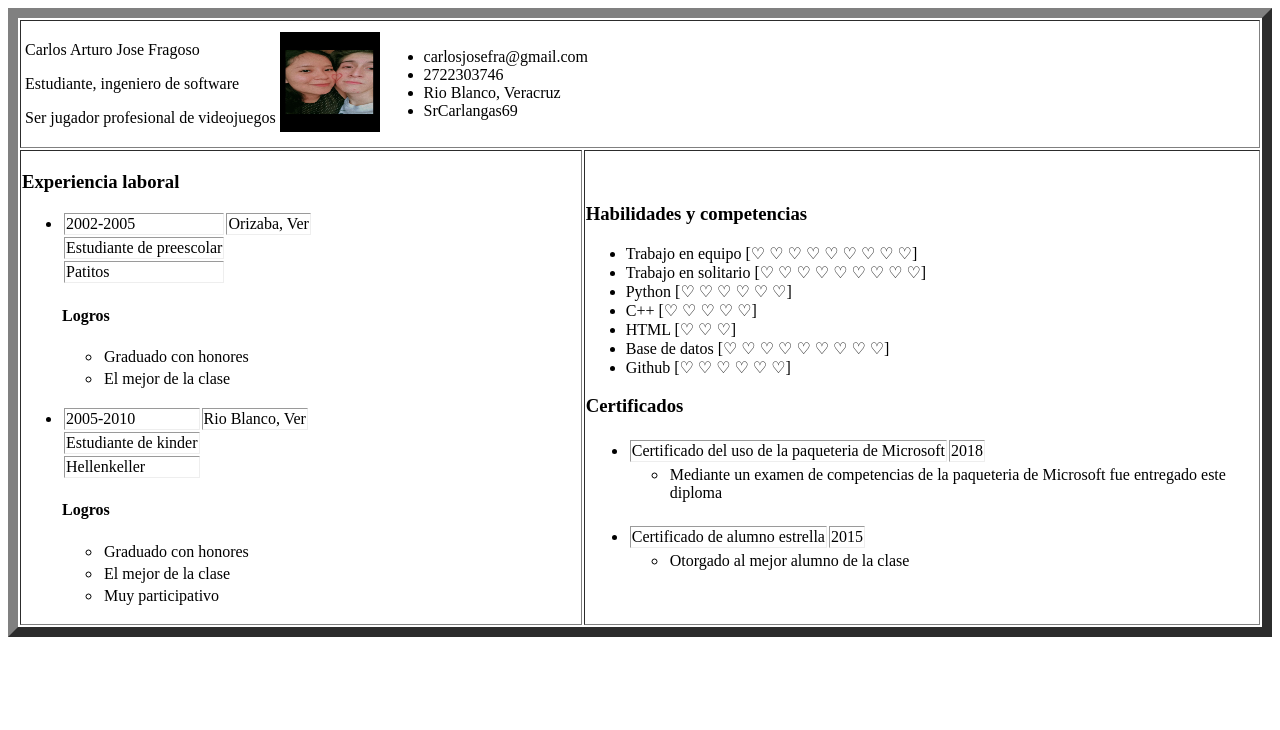
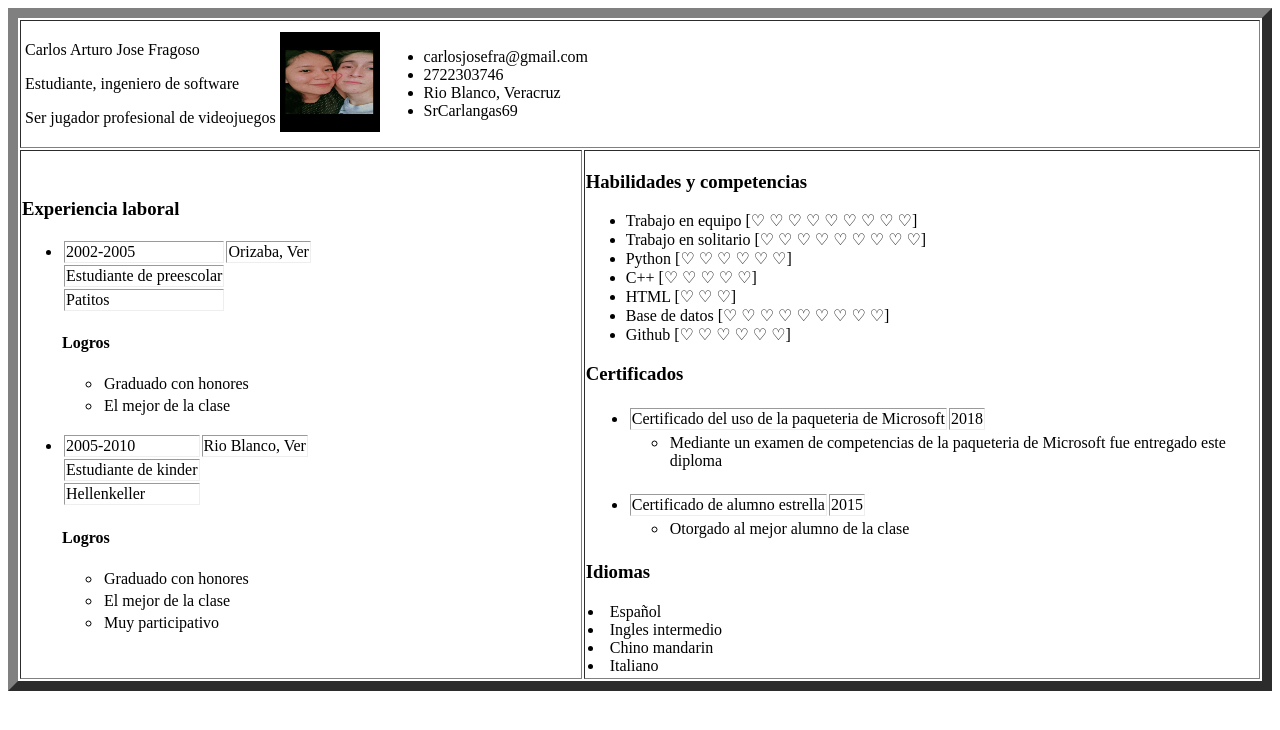
Before and after one commit to CarlosArt17/CarlosArt17.github.io, an Angular app: page / in a window 1280 px wide. Shown: the top 730 px of the page. Built offline with nearby package versions, Linux system fonts and the light colour scheme.

Commit message:
create branch lenguagues #11

```diff
--- a/src/app/app.component.html
+++ b/src/app/app.component.html
@@ -11,6 +11,7 @@
       <td colspan="100">
           <app-skills-competences></app-skills-competences>
           <app-achievements-certificades></app-achievements-certificades>
+          <app-lenguagues></app-lenguagues>
       </td>
     </tr>
 </table>
--- a/src/app/app.module.ts
+++ b/src/app/app.module.ts
@@ -6,6 +6,7 @@ import { HeaderComponent } from './header/header.component';
 import { WorkExperienceComponent } from './work-experience/work-experience.component';
 import { SkillsCompetencesComponent } from './skills-competences/skills-competences.component';
 import { AchievementsCertificadesComponent } from './achievements-certificades/achievements-certificades.component';
+import { LenguaguesComponent } from './lenguagues/lenguagues.component';
 
 @NgModule({
   declarations: [
@@ -13,7 +14,8 @@ import { AchievementsCertificadesComponent } from './achievements-certificades/a
     HeaderComponent,
     WorkExperienceComponent,
     SkillsCompetencesComponent,
-    AchievementsCertificadesComponent
+    AchievementsCertificadesComponent,
+    LenguaguesComponent
   ],
   imports: [
     BrowserModule
--- /dev/null
+++ b/src/app/lenguagues/lenguagues.component.html
@@ -0,0 +1,15 @@
+<h3>Idiomas</h3>
+<tr>
+    <li>
+        Español
+    </li>
+    <li>
+        Ingles intermedio
+    </li>
+    <li>
+        Chino mandarin
+    </li>
+    <li>
+        Italiano
+    </li>
+</tr>
--- /dev/null
+++ b/src/app/lenguagues/lenguagues.component.ts
@@ -0,0 +1,15 @@
+import { Component, OnInit } from '@angular/core';
+
+@Component({
+  selector: 'app-lenguagues',
+  templateUrl: './lenguagues.component.html',
+  styleUrls: ['./lenguagues.component.css']
+})
+export class LenguaguesComponent implements OnInit {
+
+  constructor() { }
+
+  ngOnInit(): void {
+  }
+
+}
```
Also changed, not shown: src/app/lenguagues/lenguagues.component.css (added), 1 other file (tests, documents, lock files or other folders).
